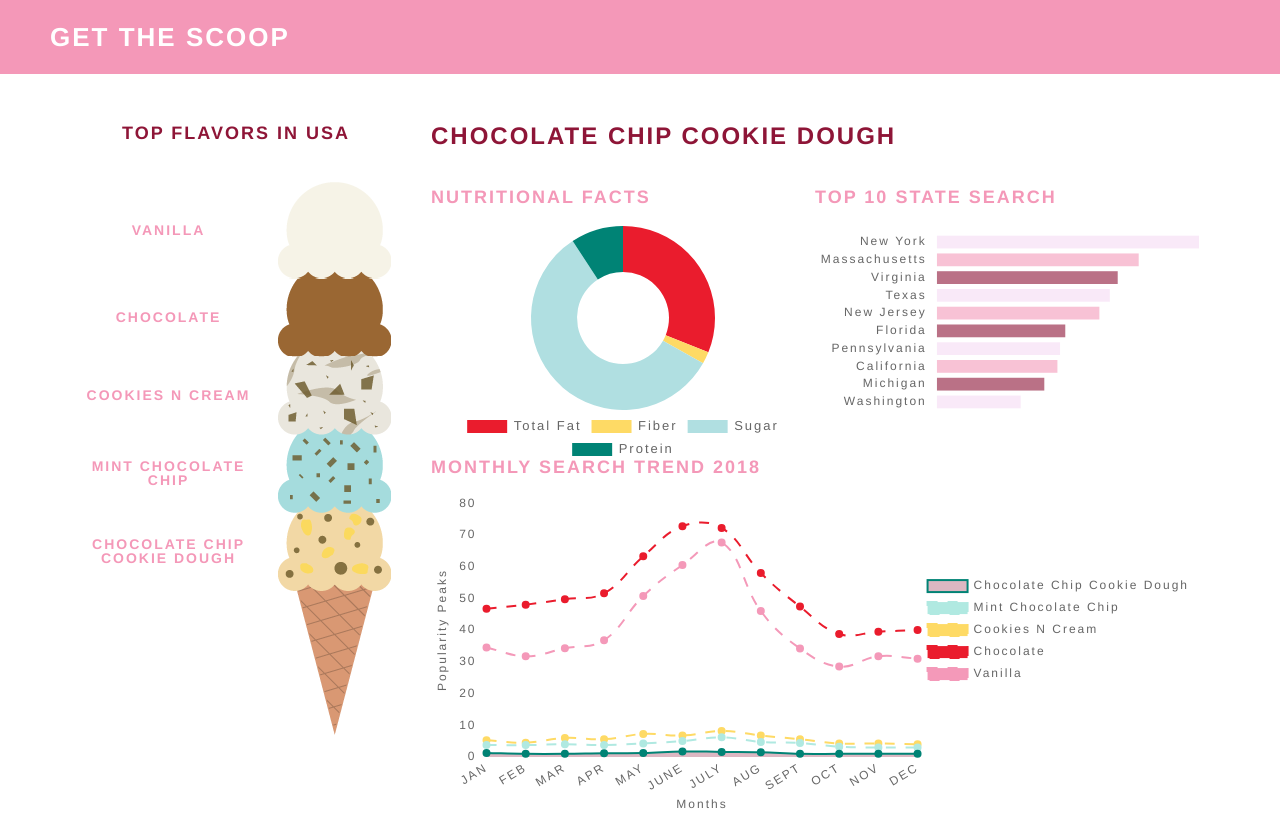
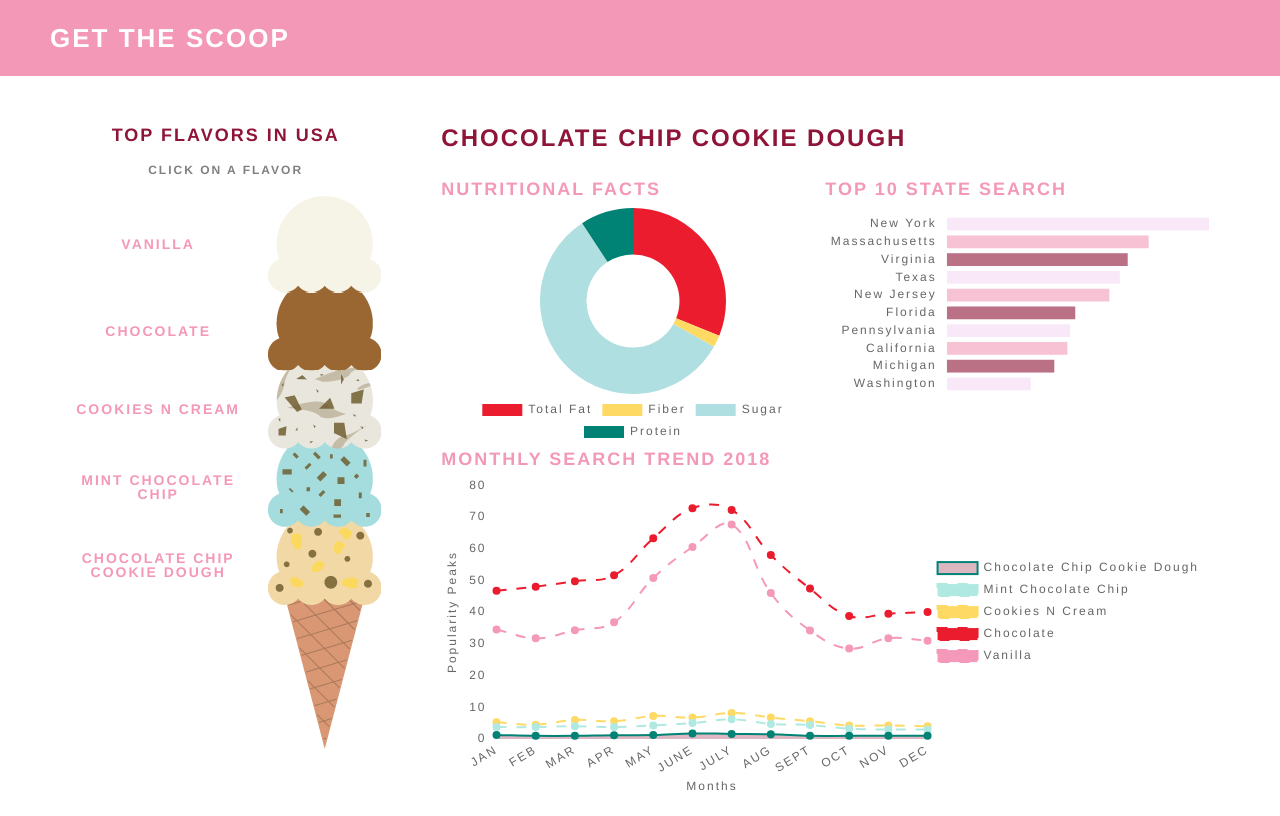
Before and after one commit to sewilee/moic-challenge, a React (Create React App) app: page / in a window 1280 px wide. Built offline with nearby package versions, Linux system fonts and the light colour scheme.

Commit message:
add hover color on flavors

```diff
--- a/src/App.css
+++ b/src/App.css
@@ -34,7 +34,7 @@ body {
 	line-height: 1;
 	width: 100vw;
 	height: 100vh;
-	overflow: hidden;
+	/* overflow: hidden; */
 }
 ol, ul {
 	list-style: none;
--- a/src/components/NutritionChart.jsx
+++ b/src/components/NutritionChart.jsx
@@ -65,16 +65,12 @@ class NutritionChart extends React.Component{
                         // responsive: true,
                         legend:{
                             position: "bottom",
-                            labels: {
-                                fontSize: 13,
-                            }
                         },
                         title:{
                             display: false,
                             text: `${this.props.flavor} Ice Cream Nutritional Facts`
                         },
                         tooltips:{
-                            bodyFontSize: 13,
                             position: "nearest",
                         }
                         // scales:{
--- a/src/components/ScoopFlavor.css
+++ b/src/components/ScoopFlavor.css
@@ -17,7 +17,7 @@
 .dashboard {
     position: relative;
     display: flex;
-    justify-content: center;
+    justify-content: space-evenly;
     padding: 30px;
     height: 100%;
 }
@@ -48,6 +48,13 @@
     display: flex;
     flex-direction: row;
     justify-content: space-between;
+    z-index: 10;
+}
+
+.flavor-click:hover {
+    color: #EA1C2C;
+    cursor: pointer;
+    /* border: 1px solid black; */
 }
 
 img {
@@ -95,7 +102,7 @@ img {
 .section-charts h1,
 .section-charts h2 {
     font-weight: bolder;
-    padding: 20px 10px 20px 10px;
+    padding: 20px 10px 10px 10px;
     padding-left: 0;
 }
 
@@ -112,13 +119,14 @@ img {
 p {
     font-size: 12px;
     color: grey;
+    text-align: center;
     /* padding: 0 10px 0 10px; */
 }
 
 @media screen and (max-width: 1100px){
     .flavor-labels {
         width: 175px;
-        font-size: .85vw;
+        font-size: .95vw;
         margin: auto 0;
         text-align: center;
     }
--- a/src/components/ScoopFlavor.jsx
+++ b/src/components/ScoopFlavor.jsx
@@ -50,24 +50,25 @@ class ScoopFlavor extends React.Component{
             <main className="dashboard">
                 <aside className="sidebar-scoops">
                     <h1>Top Flavors in USA</h1>
+                    <p>Click on a flavor</p>
                     <article>
-                        <div className="scoop" onClick={() => this.setFlavor("Vanilla")} >
+                        <div className="scoop flavor-click" onClick={() => this.setFlavor("Vanilla")} >
                             <h2 className="flavor-labels">Vanilla</h2>
                             <img src={require('../assets/images/vanilla.png')} />
                         </div>
-                        <div className="scoop" onClick={() => this.setFlavor("Chocolate")} >
+                        <div className="scoop flavor-click" onClick={() => this.setFlavor("Chocolate")} >
                             <h2 className="flavor-labels">Chocolate</h2>
                             <img src={require('../assets/images/chocolate.png')} />
                         </div>
-                        <div className="scoop" onClick={() => this.setFlavor("Cookies N Cream")} >
+                        <div className="scoop flavor-click" onClick={() => this.setFlavor("Cookies N Cream")} >
                             <h2 className="flavor-labels">Cookies N Cream</h2>
                             <img src={require('../assets/images/cookiencream.png')} />
                         </div>
-                        <div className="scoop" onClick={() => this.setFlavor("Mint Chocolate Chip")} >
+                        <div className="scoop flavor-click" onClick={() => this.setFlavor("Mint Chocolate Chip")} >
                             <h2 className="flavor-labels">Mint Chocolate Chip</h2>
                             <img src={require('../assets/images/mint.png')} />
                         </div>
-                        <div className="scoop" onClick={() => this.setFlavor("Chocolate Chip Cookie Dough")} >
+                        <div className="scoop flavor-click" onClick={() => this.setFlavor("Chocolate Chip Cookie Dough")} >
                             <h2 className="flavor-labels">Chocolate Chip Cookie Dough</h2>
                             <img src={require('../assets/images/cookiedough.png')} />
                         </div>
--- a/src/components/TrendChart.jsx
+++ b/src/components/TrendChart.jsx
@@ -155,6 +155,11 @@ class TrendChart extends React.Component{
                         legend: {
                             position: "right",
                         },
+                        tooltips:{
+                            mode: 'label',
+                            position: 'nearest',
+                            bodySpacing: 3,
+                        },
                         scales: {
                             yAxes: [{
                                 gridLines: {
```
